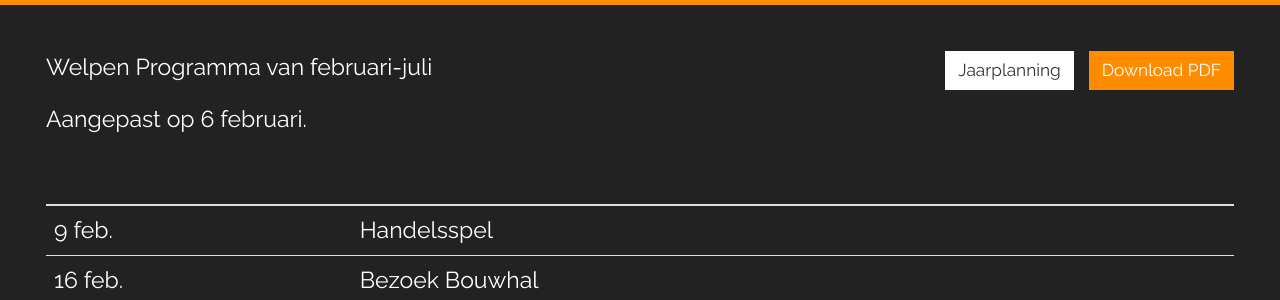
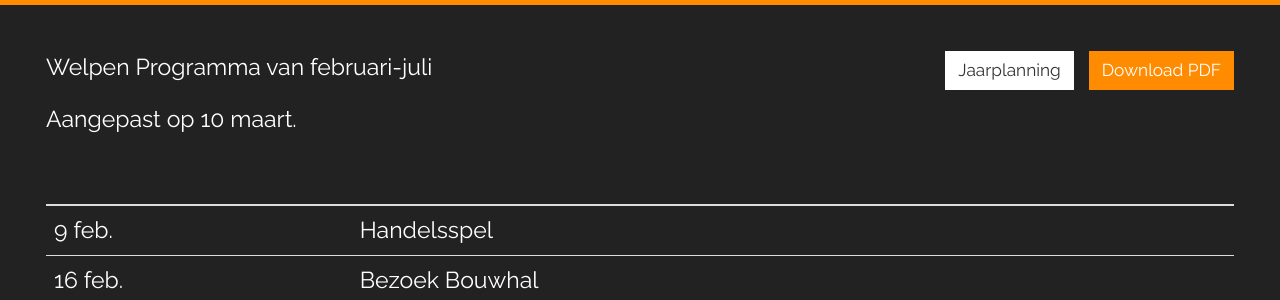
Before and after one commit to nognooitmeegemaakt/website, a Jekyll site: the page built from _agenda/welpen.md, in a window 1280 px wide. Shown: the part 270-570 px from the top of the page. Built offline with Jekyll 4.4.1, drawn with Linux system fonts in a browser that asks for light colours; some web fonts are replaced; some of the changed text lies outside the part shown.

Commit message:
Update welpen.md Agenda through CMS
By Fabrizio Zanin (141.101.76.169)

```diff
--- a/_agenda/welpen.md
+++ b/_agenda/welpen.md
@@ -8,14 +8,14 @@
 
 Welpen Programma van februari-juli
 
-Aangepast op 6 februari.
+Aangepast op 10 maart.
 
 | | |
 |---|---|
 | 9 feb. | Handelsspel |
 | 16 feb. | Bezoek Bouwhal |
 | 23 feb. | Bezoek Brandweer |
-| 2 mrt. | Oliebollenfantengeloop  |
+| 2 mrt. | Oliebollenfantengeloop |
 | 9 mrt. | Geen Bijeenkomst |
 | 16 mrt. | Pizza Bezorgspel |
 | 23 mrt. | Het Grote Groepsleider Spel |
@@ -31,7 +31,7 @@
 | 1 jun. | AKELAND Waterfun |
 | 8 jun. | NTB |
 | 15 jun. | NTB |
-| 6 jul. - 13 jul. | ZOMERKAMP |
+| 7 jul. - 13 jul. | ZOMERKAMP |
 {: .table :}
 
 {{ page.footer }}
```
